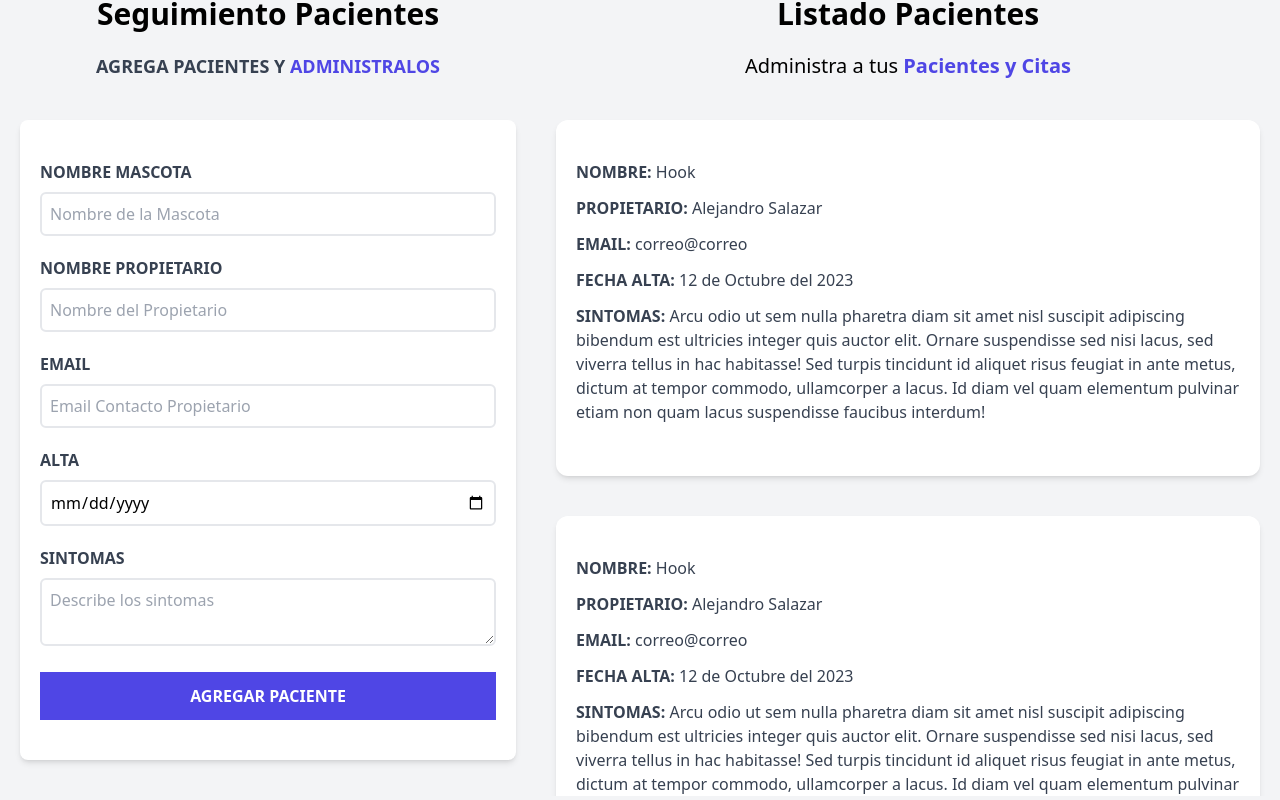
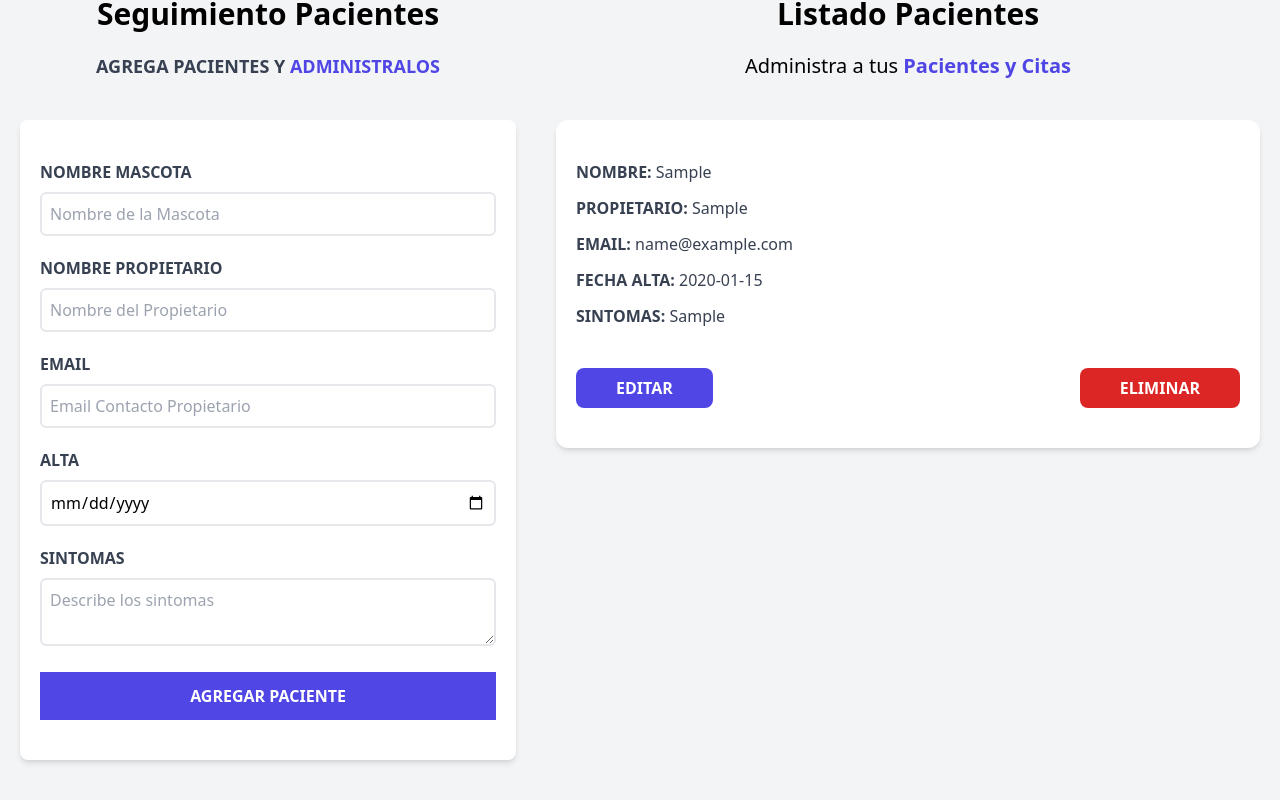
Before and after one commit to xandro2021/proyectoReact01, a React (Vite) app: page / in a window 1280 px wide. Both pictures are taken after typing "Sample", "Sample", "name@example.com", "2020-01-15", "Sample" into the empty fields and a click on the input "Agregar Paciente". Shown: the part 180-980 px from the top of the page. Built offline with nearby package versions, Linux system fonts and the light colour scheme.

Commit message:
Show the added patients in List

```diff
--- a/src/App.jsx
+++ b/src/App.jsx
@@ -15,7 +15,9 @@
           pacientes={pacientes}
           setPacientes={setPacientes}
         />
-        <ListadoPacientes />
+        <ListadoPacientes
+          pacientes={pacientes}
+        />
       </div>
 
     </div>
--- a/src/components/Formulario.jsx
+++ b/src/components/Formulario.jsx
@@ -10,12 +10,18 @@
 
   const [error, setError] = useState(false);
 
+  const generarId = () => {
+    const random = Math.random().toString(36).substr(2);
+    const fecha = Date.now().toString(36);
+
+    return fecha + random;
+  };
+
   const handleSubmit = e => {
     e.preventDefault();
 
     // Validacion del Formulario
     if ([nombre, propietario, email, fecha, sintomas].some(campo => campo === '')) {
-      console.log('No pueden haber campos vacios');
       setError(true);
       return;
     }
@@ -29,6 +35,7 @@
       email,
       fecha,
       sintomas,
+      id: generarId(),
     }
 
     setPacientes([...pacientes, objetoPaciente]);
@@ -54,7 +61,7 @@
         onSubmit={handleSubmit}
         className="bg-white shadow-md rounded-lg py-10 px-5 mb-10"
       >
-        {error && <Error><p>Hola Ale</p></Error>}
+        {error && <Error><p>Todos los campos son obligatorios</p></Error>}
 
         <div className="mb-5">
           <label htmlFor="mascota" className="block text-gray-700 uppercase font-bold">
--- a/src/components/ListadoPacientes.jsx
+++ b/src/components/ListadoPacientes.jsx
@@ -1,25 +1,39 @@
 import Paciente from './Paciente';
 
-const ListadoPacientes = () => {
+const ListadoPacientes = ({ pacientes }) => {
 
   return (
     <div className="md:w-1/2 lg:w-3/5 md:h-screen overflow-y-scroll">
 
-      <h2 className="font-black text-3xl text-center">Listado Pacientes</h2>
+      {pacientes && pacientes.length ? (
+        <>
+          <h2 className="font-black text-3xl text-center">Listado Pacientes</h2>
 
-      <p className="text-xl mt-5 mb-10 text-center">
-        Administra a tus {''}
-        <span className="text-indigo-600 font-bold">Pacientes y Citas</span>
-      </p>
+          <p className="text-xl mt-5 mb-10 text-center">
+            Administra a tus {''}
+            <span className="text-indigo-600 font-bold">Pacientes y Citas</span>
+          </p>
 
-      <Paciente />
-      <Paciente />
-      <Paciente />
-      <Paciente />
-      <Paciente />
-      <Paciente />
-      <Paciente />
-      <Paciente />
+          {/* Cuando se renderiza varias veces un mismo componente con un map, este debe contar con una llave unica */}
+          {pacientes.map(paciente => (
+            <Paciente
+              key={paciente.id}
+              paciente={paciente}
+            />
+          ))}
+
+        </>
+      ) : (
+        <>
+          <h2 className="font-black text-3xl text-center">No hay pacientes</h2>
+
+          <p className="text-xl mt-5 mb-10 text-center">
+            Comienza agregando paciences y {''}
+            <span className="text-indigo-600 font-bold">aparaceran en este lugar</span>
+          </p>
+        </>
+      )}
+
 
     </div>
   );
--- a/src/components/Paciente.jsx
+++ b/src/components/Paciente.jsx
@@ -1,28 +1,40 @@
-const Paciente = () => {
+const Paciente = ({ paciente }) => {
+  const { nombre, propietario, email, fecha, sintomas } = paciente;
+
   return (
     <div className="mx-5 my-10 bg-white shadow-md px-5 py-10 rounded-xl">
       <p className="font-bold mb-3 text-gray-700 uppercase"> Nombre: {''}
-        <span className="font-normal normal-case">Hook</span>
+        <span className="font-normal normal-case">{nombre}</span>
       </p>
 
       <p className="font-bold mb-3 text-gray-700 uppercase"> Propietario: {''}
-        <span className="font-normal normal-case">Alejandro Salazar</span>
+        <span className="font-normal normal-case">{propietario}</span>
       </p>
 
       <p className="font-bold mb-3 text-gray-700 uppercase"> Email: {''}
-        <span className="font-normal normal-case">correo@correo</span>
+        <span className="font-normal normal-case">{email}</span>
       </p>
 
       <p className="font-bold mb-3 text-gray-700 uppercase"> Fecha Alta: {''}
-        <span className="font-normal normal-case">12 de Octubre del 2023</span>
+        <span className="font-normal normal-case">{fecha}</span>
       </p>
 
       <p className="font-bold mb-3 text-gray-700 uppercase"> Sintomas: {''}
-        <span className="font-normal normal-case">
-          Arcu odio ut sem nulla pharetra diam sit amet nisl suscipit adipiscing bibendum est ultricies integer quis auctor elit. Ornare suspendisse sed nisi lacus, sed viverra tellus in hac habitasse!
-          Sed turpis tincidunt id aliquet risus feugiat in ante metus, dictum at tempor commodo, ullamcorper a lacus. Id diam vel quam elementum pulvinar etiam non quam lacus suspendisse faucibus interdum!
-        </span>
+        <span className="font-normal normal-case">{sintomas}</span>
       </p>
+
+      <div className="flex justify-between mt-10">
+        <button
+          type="button"
+          className="py-2 px-10 bg-indigo-600 hover:bg-indigo-700 text-white font-bold uppercase rounded-lg"
+        > Editar </button>
+
+        <button
+          type="button"
+          className="py-2 px-10 bg-red-600 hover:bg-red-700 text-white font-bold uppercase rounded-lg"
+        > Eliminar </button>
+
+      </div>
     </div>
   );
 };
```
